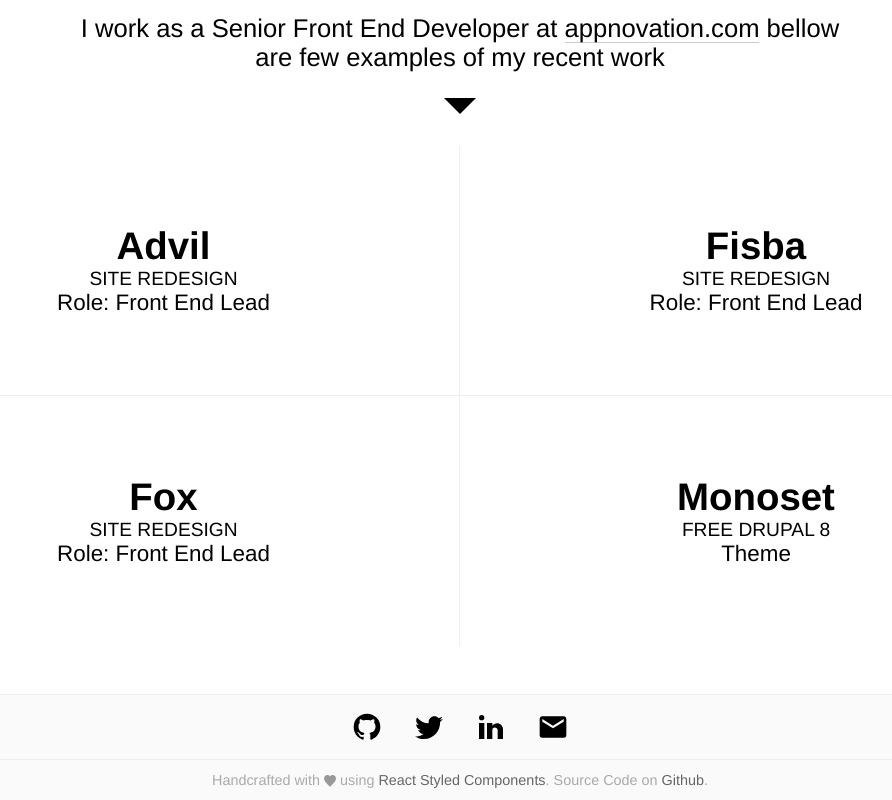
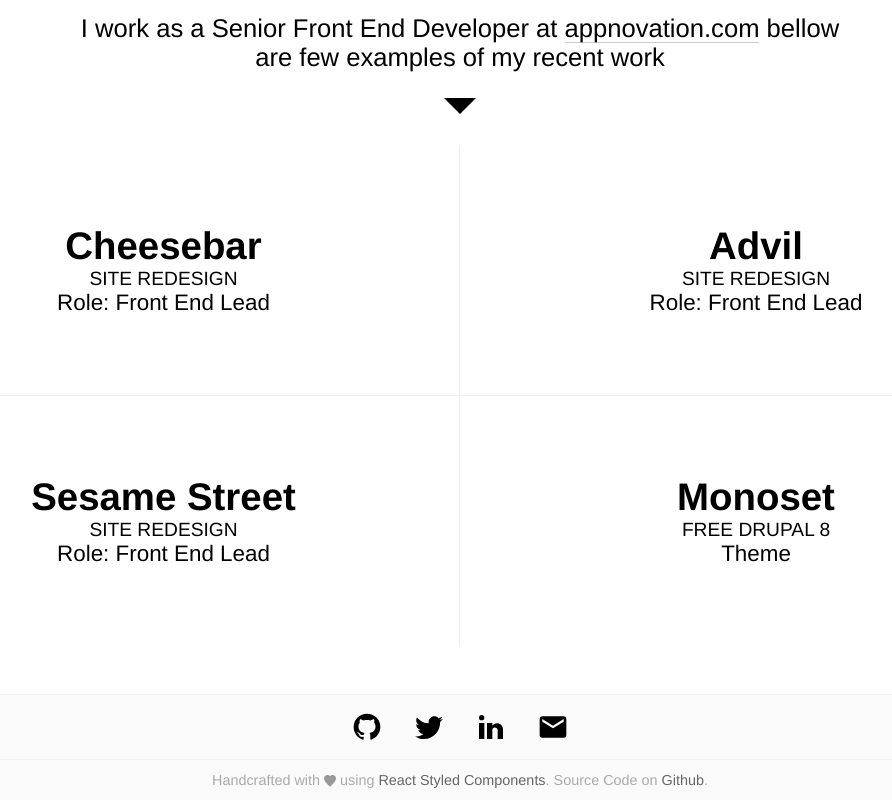
Before and after one commit to zetagraph/zetagraph, a React (Create React App) app: page / in a window 1280 px wide. Shown: the part 1783-2583 px from the top of the page, without its empty margins (180-1072 px from the left). Built offline with nearby package versions, Linux system fonts and the light colour scheme.

Commit message:
link updates

```diff
--- a/src/components/ProjectList/index.js
+++ b/src/components/ProjectList/index.js
@@ -11,18 +11,18 @@
   return (
 
     <Container>
+      <ItemLink href="https://www.cheesebar.ca">
+        <ItemTitle>Cheesebar</ItemTitle>
+        <ItemSubTitle>Site Redesign</ItemSubTitle>
+        <ItemDescriprion>Role: <span>Front End Lead</span></ItemDescriprion>
+      </ItemLink>
       <ItemLink href="https://www.advil.com">
         <ItemTitle>Advil</ItemTitle>
         <ItemSubTitle>Site Redesign</ItemSubTitle>
         <ItemDescriprion>Role: <span>Front End Lead</span></ItemDescriprion>
       </ItemLink>
-      <ItemLink href="http://www.fisba.com">
-        <ItemTitle>Fisba</ItemTitle>
-        <ItemSubTitle>Site Redesign</ItemSubTitle>
-        <ItemDescriprion>Role: <span>Front End Lead</span></ItemDescriprion>
-      </ItemLink>
-      <ItemLink href="http://www.fox.com">
-        <ItemTitle>Fox</ItemTitle>
+      <ItemLink href="https://www.sesamestreet.org">
+        <ItemTitle>Sesame Street</ItemTitle>
         <ItemSubTitle>Site Redesign</ItemSubTitle>
         <ItemDescriprion>Role: <span>Front End Lead</span></ItemDescriprion>
       </ItemLink>
```
